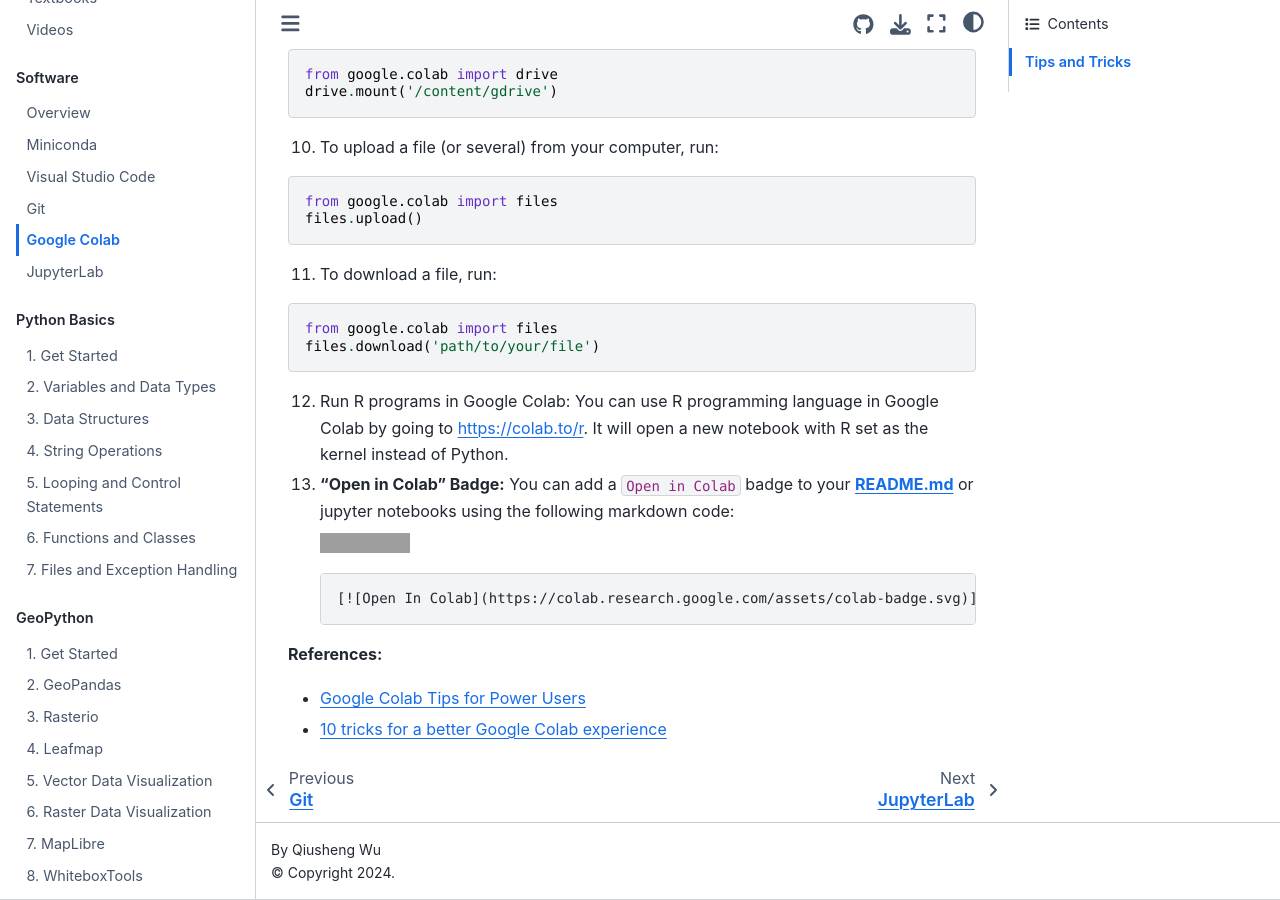
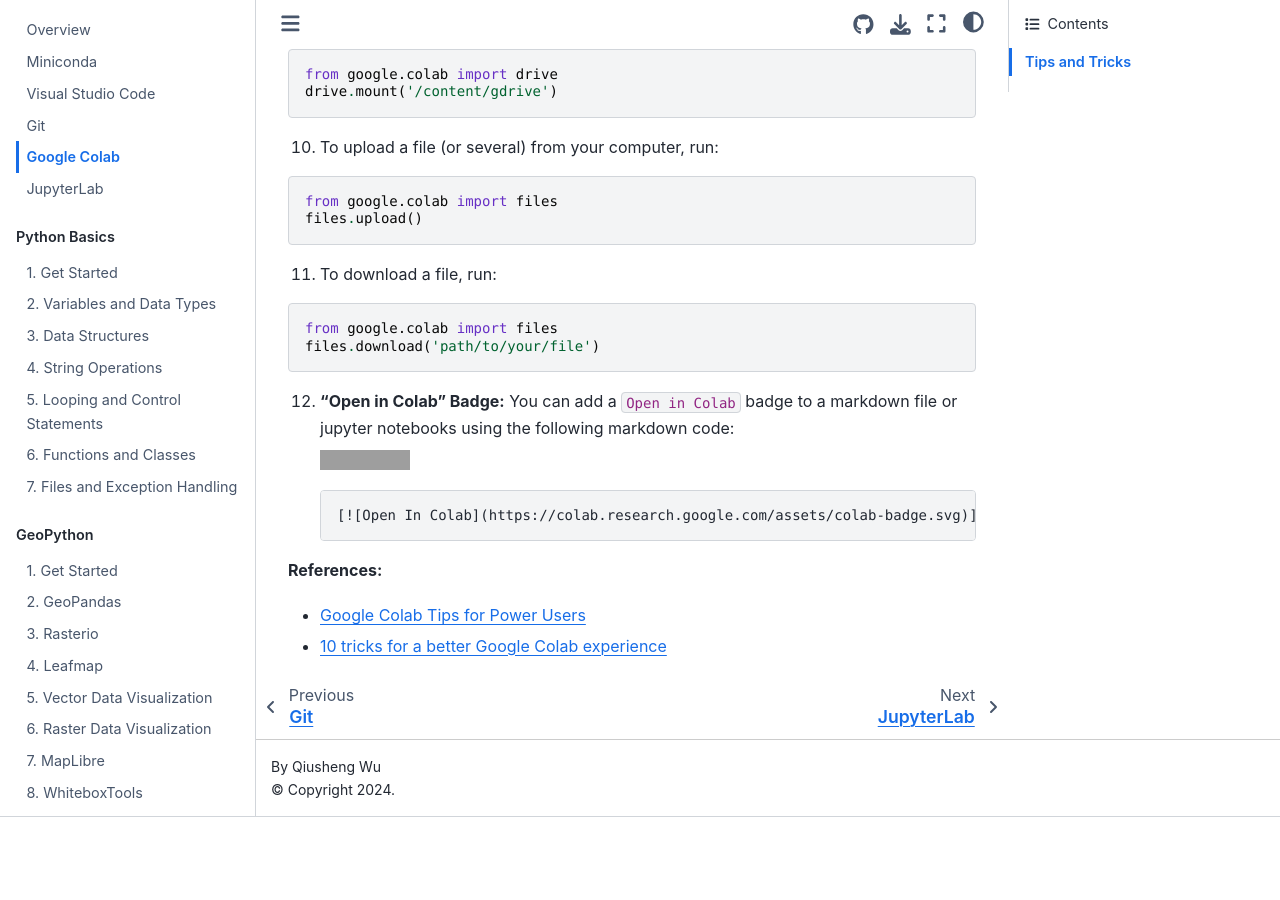
Before and after one commit to giswqs/geog-312, a Jupyter Book: the page built from book/software/colab.md, in a window 1280 px wide and 900 px high, scrolled down 1102 px. Built offline with Jupyter Book 1.0.4 settings and Sphinx 7.4.7 and the Sphinx Book theme 1.1.4, drawn with Linux system fonts in a browser that asks for light colours; after the commit the page ends 1919 px from its top, so only the background shows below that; grey boxes are pictures that could not be loaded.

Commit message:
Update colab.md

````diff
--- a/book/software/colab.md
+++ b/book/software/colab.md
@@ -52,8 +52,7 @@
 files.download('path/to/your/file')
 ```
 
-12. Run R programs in Google Colab: You can use R programming language in Google Colab by going to [https://colab.to/r](https://colab.to/r). It will open a new notebook with R set as the kernel instead of Python.
-13. **“Open in Colab” Badge:** You can add a `Open in Colab` badge to your **README.md** or jupyter notebooks using the following markdown code:
+12. **“Open in Colab” Badge:** You can add a `Open in Colab` badge to a markdown file or jupyter notebooks using the following markdown code:
 
     [![Open In Colab](https://colab.research.google.com/assets/colab-badge.svg)](https://colab.research.google.com/notebooks/basic_features_overview.ipynb)
 
````
